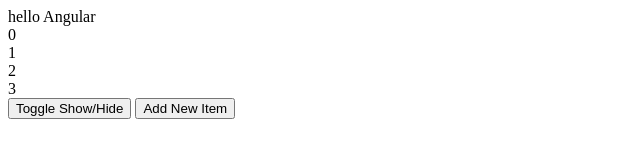
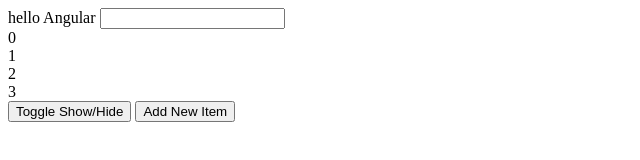
Before and after one commit to musicprogram/Build-a-Strong-AngularJS-Foundation, a plain HTML site: page index.html in a window 1280 px wide. Shown: the whole page, without its empty margins (0-640 px from the left). Drawn offline with nearby package versions, Linux system fonts and the light colour scheme.

Commit message:
Tutorial v 6

```diff
--- a/index.html
+++ b/index.html
@@ -9,7 +9,9 @@
 <body ng-init="title='Angular'; items = [0,1,2,3];">
     hello {{title}}
 
-    <div ng-repeat="item in items" ng-hide="hide">
+    <input type="text" ng-model="q">
+
+    <div ng-repeat="item in items | filter:q" ng-hide="hide">
         {{item}}
 
     </div>
```
